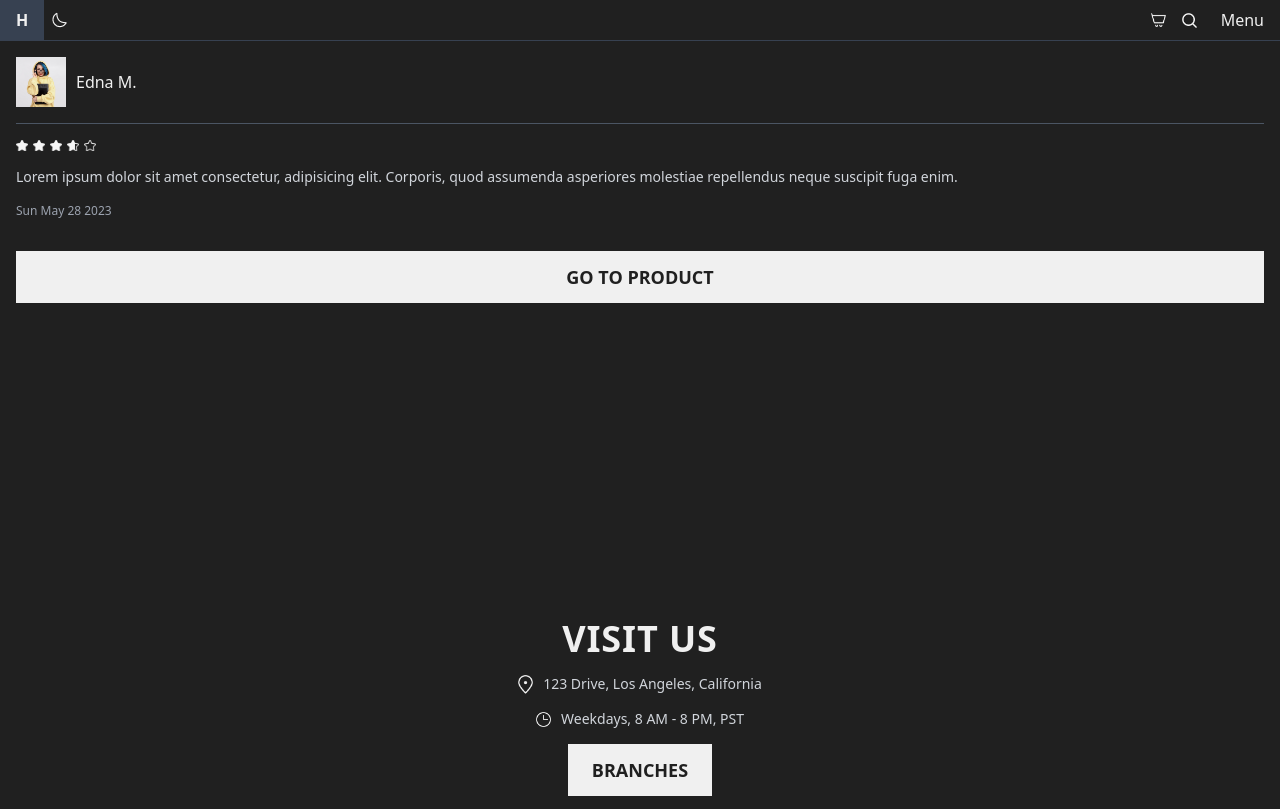
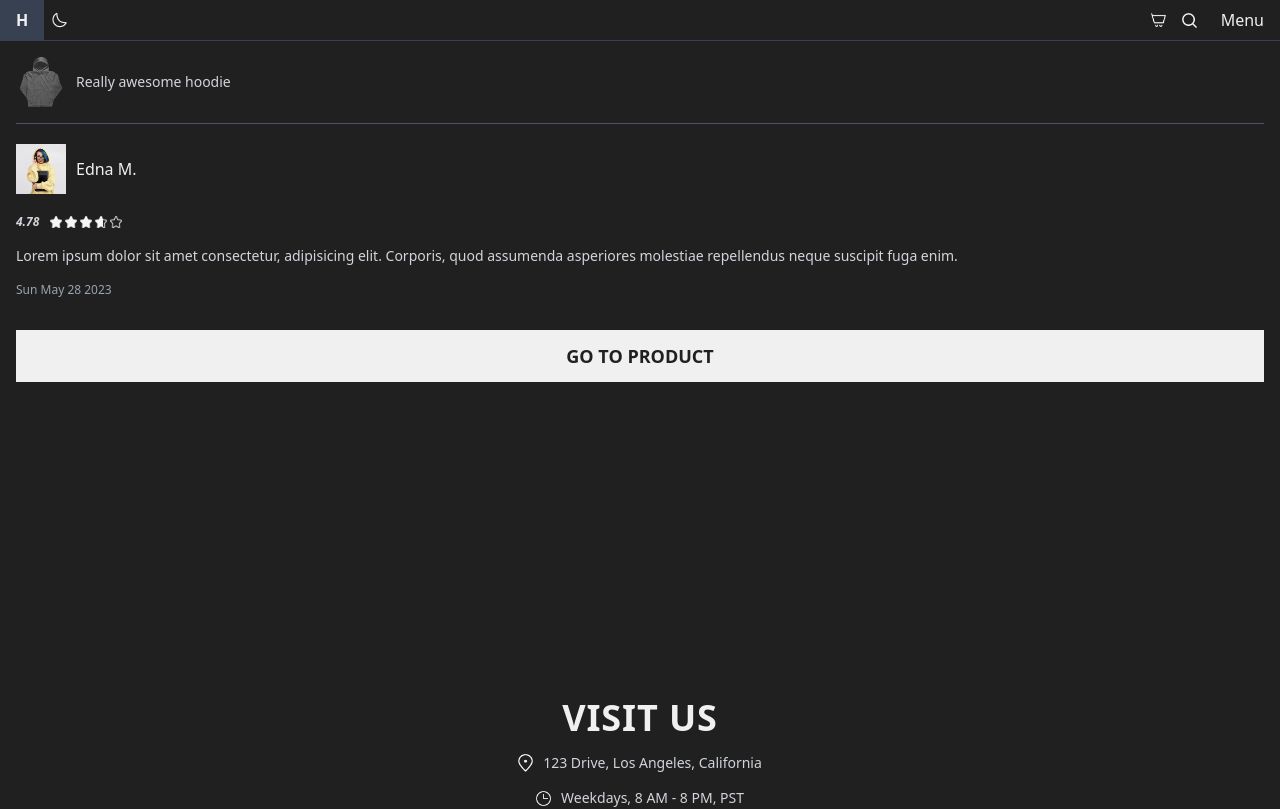
Before and after one commit to nathanelcorpuz/hoodienee, a Next.js app: page /products/1/review/1 in a window 1280 px wide. Shown: the top 809 px of the page. Built offline with nearby package versions, Linux system fonts and the light colour scheme.

Commit message:
total reviews

```diff
--- a/app/products/[slug]/@modal/(.)review/[id]/page.tsx
+++ b/app/products/[slug]/@modal/(.)review/[id]/page.tsx
@@ -1,7 +1,5 @@
 import ModalWrapper from "@/components/wrappers/ModalWrapper";
 import ReviewDetails from "../../../review/_components/ReviewDetails";
-import Button from "@/components/Button";
-import Link from "next/link";
 
 export default function ReviewModal({
   params,
--- a/app/products/[slug]/_components/ReviewStars.tsx
+++ b/app/products/[slug]/_components/ReviewStars.tsx
@@ -2,11 +2,22 @@ import Image from "next/image";
 import starFilled from "@/public/icons/star-filled.png";
 import starEmpty from "@/public/icons/star-empty.png";
 import starQuarterEmpty from "@/public/icons/star-quarter-empty.png";
+import SupportText from "@/components/texts/SupportText";
 
-export default function ReviewStars() {
-  const starPixelSize = 12;
+export default function ReviewStars({ isMain = false }: { isMain?: boolean }) {
+  const starPixelSize = isMain ? 16 : 12;
+  const className = isMain
+    ? "flex items-center gap-[7px]"
+    : "flex items-center gap-[3px]";
   return (
-    <div className="flex items-center gap-[5px]">
+    <div className={className}>
+      {isMain ? (
+        <SupportText className="pe-2">4.78</SupportText>
+      ) : (
+        <SupportText variant={6} className="pe-2 font-bold">
+          4.78
+        </SupportText>
+      )}
       <div>
         <Image
           src={starFilled}
--- a/app/products/[slug]/_components/Reviews.tsx
+++ b/app/products/[slug]/_components/Reviews.tsx
@@ -5,6 +5,8 @@ import HeadingText from "@/components/texts/HeadingText";
 import Review from "./Review";
 import Button from "@/components/Button";
 import { useRouter } from "next/navigation";
+import SupportText from "@/components/texts/SupportText";
+import ReviewStars from "./ReviewStars";
 
 const reviews: any[] = [];
 const numOfReviews = 7;
@@ -18,6 +20,12 @@ export default function Reviews() {
   return (
     <div className="p-4">
       <HeadingText className="pb-4">Reviews</HeadingText>
+      <div className="border-b border-b-gray-600 pb-4">
+        <ReviewStars isMain />
+        <SupportText variant={5} className="text-gray-400">
+          Out of 182 reviews
+        </SupportText>
+      </div>
       {reviews.map(({ id }) => (
         <Review key={id} />
       ))}
--- a/app/products/[slug]/review/_components/NewReview.tsx
+++ b/app/products/[slug]/review/_components/NewReview.tsx
@@ -1,18 +1,15 @@
 import Input from "@/components/inputs/Input";
 import TextArea from "@/components/inputs/TextArea";
-import HeadingText from "@/components/texts/HeadingText";
 import Image from "next/image";
 import productImg from "@/public/square/13.png";
 import StandardText from "@/components/texts/StandardText";
 import Button from "@/components/Button";
+import ProductDisplay from "./ProductDisplay";
 
 export default function NewReview() {
   return (
     <div className="flex flex-col gap-[20px] p-4">
-      <div className="flex items-center gap-[10px]">
-        <Image src={productImg} alt="sample product" width={50} height={50} />
-        <StandardText>Really awesome hoodie</StandardText>
-      </div>
+      <ProductDisplay />
       <form className="flex flex-col gap-[10px]">
         <Input props={{ type: "number" }} label="Rating / 5" />
         <Input label="Name" />
--- /dev/null
+++ b/app/products/[slug]/review/_components/ProductDisplay.tsx
@@ -0,0 +1,12 @@
+import StandardText from "@/components/texts/StandardText";
+import Image from "next/image";
+import productImg from "@/public/square/13.png";
+
+export default function ProductDisplay() {
+  return (
+    <div className="flex items-center gap-[10px]">
+      <Image src={productImg} alt="sample product" width={50} height={50} />
+      <StandardText>Really awesome hoodie</StandardText>
+    </div>
+  );
+}
--- a/app/products/[slug]/review/_components/ReviewDetails.tsx
+++ b/app/products/[slug]/review/_components/ReviewDetails.tsx
@@ -2,6 +2,7 @@ import Image from "next/image";
 import img from "@/public/square/12.png";
 import StandardText from "@/components/texts/StandardText";
 import ReviewStars from "../../_components/ReviewStars";
+import ProductDisplay from "./ProductDisplay";
 
 export default function ReviewDetails({
   id,
@@ -11,12 +12,15 @@ export default function ReviewDetails({
   slug: string;
 }) {
   return (
-    <div className="p-4">
-      <div className="flex items-center gap-[10px] border-b border-b-gray-600 pb-4">
+    <div className="flex flex-col gap-[20px] p-4">
+      <div className="border-b border-b-gray-600 pb-4">
+        <ProductDisplay />
+      </div>
+      <div className="flex items-center gap-[10px]">
         <Image src={img} width={50} height={50} alt="sample" />
         <p>Edna M.</p>
       </div>
-      <div className="flex flex-col gap-4 pt-4">
+      <div className="flex flex-col gap-4">
         <ReviewStars />
         <StandardText>
           Lorem ipsum dolor sit amet consectetur, adipisicing elit. Corporis,
```
